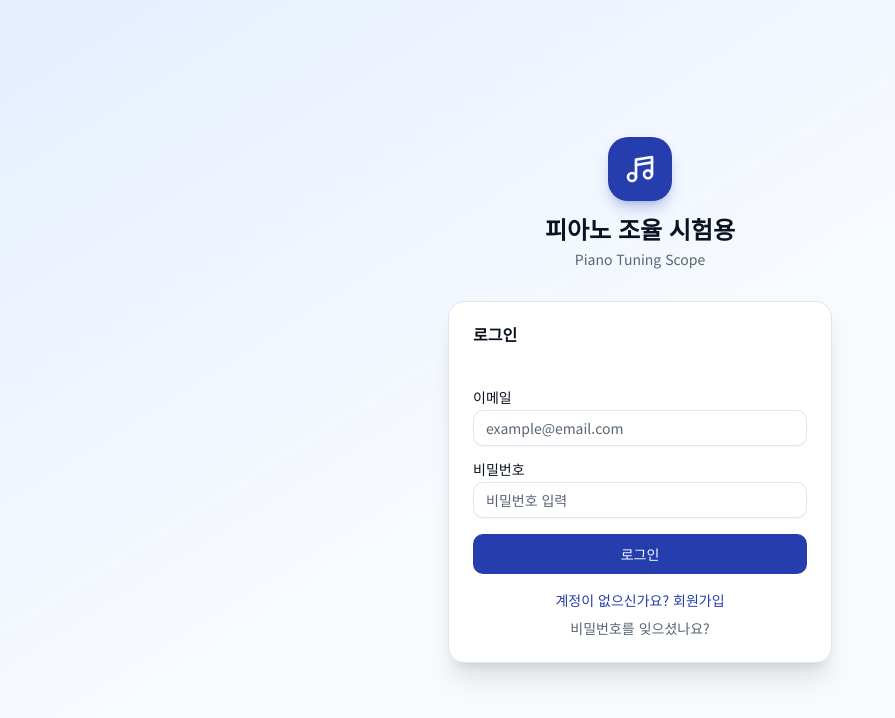
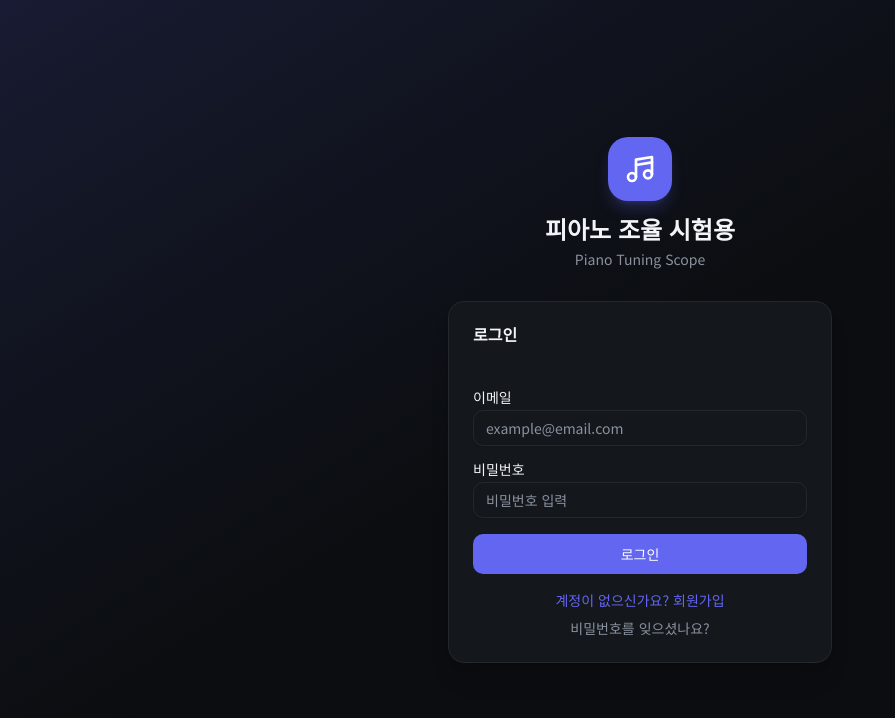
Before and after one commit to iwb0802-sketch/new-tune, a React (Vite) app in the folder packages/web/: page / in a window 1280 px wide. Shown: the top 718 px of the page, without its empty margins (0-895 px from the left). Built offline with nearby package versions, Linux system fonts and the light colour scheme.

Commit message:
시험 탭 색상 통일: Tailwind :root 토큰을 다른 탭 다크 팔레트(theme.ts)에 맞춤 (내용/마크업 변경 없음)

```diff
--- a/packages/web/src/web/styles.css
+++ b/packages/web/src/web/styles.css
@@ -81,57 +81,58 @@
 :root {
   --radius: 0.75rem;
 
-  --background: oklch(0.985 0.005 250);
-  --foreground: oklch(0.18 0.03 260);
+  /* 다른 탭(theme.ts) 다크 팔레트와 일치 — 시험 탭 색상 통일 */
+  --background: #0B0D10;
+  --foreground: #F2F4F7;
 
-  --card: oklch(1 0 0);
-  --card-foreground: oklch(0.18 0.03 260);
-  --popover: oklch(1 0 0);
-  --popover-foreground: oklch(0.18 0.03 260);
+  --card: #14171C;
+  --card-foreground: #F2F4F7;
+  --popover: #1B1F26;
+  --popover-foreground: #F2F4F7;
 
-  --primary: oklch(0.42 0.18 268);
-  --primary-foreground: oklch(0.985 0.005 250);
-  --primary-soft: oklch(0.95 0.03 268);
+  --primary: #6366F1;
+  --primary-foreground: #FFFFFF;
+  --primary-soft: rgba(99, 102, 241, 0.16);
 
-  --secondary: oklch(0.96 0.01 255);
-  --secondary-foreground: oklch(0.22 0.03 260);
-  --muted: oklch(0.96 0.01 255);
-  --muted-foreground: oklch(0.5 0.03 258);
-  --accent: oklch(0.95 0.02 268);
-  --accent-foreground: oklch(0.3 0.12 268);
+  --secondary: #1B1F26;
+  --secondary-foreground: #F2F4F7;
+  --muted: #1B1F26;
+  --muted-foreground: #8A929E;
+  --accent: #1B1F26;
+  --accent-foreground: #F2F4F7;
 
-  --destructive: oklch(0.6 0.22 27);
-  --destructive-foreground: oklch(0.985 0.005 250);
+  --destructive: #EF4444;
+  --destructive-foreground: #FFFFFF;
 
-  --border: oklch(0.92 0.01 258);
-  --input: oklch(0.92 0.01 258);
-  --ring: oklch(0.55 0.16 268);
+  --border: #232830;
+  --input: #232830;
+  --ring: #6366F1;
 
-  --precision: oklch(0.46 0.2 295);
-  --precision-foreground: oklch(0.985 0.005 250);
-  --precision-soft: oklch(0.96 0.03 295);
+  --precision: #8B5CF6;
+  --precision-foreground: #FFFFFF;
+  --precision-soft: rgba(139, 92, 246, 0.16);
 
-  --in-tune: oklch(0.62 0.16 152);
-  --in-tune-foreground: oklch(0.985 0.005 250);
-  --in-tune-soft: oklch(0.95 0.05 152);
+  --in-tune: #10B981;
+  --in-tune-foreground: #FFFFFF;
+  --in-tune-soft: rgba(16, 185, 129, 0.16);
 
-  --warn: oklch(0.74 0.16 75);
-  --warn-foreground: oklch(0.18 0.03 260);
-  --warn-soft: oklch(0.96 0.05 80);
+  --warn: #F59E0B;
+  --warn-foreground: #0B0D10;
+  --warn-soft: rgba(245, 158, 11, 0.16);
 
-  --off: oklch(0.62 0.22 27);
-  --off-foreground: oklch(0.985 0.005 250);
-  --off-soft: oklch(0.96 0.04 27);
+  --off: #EF4444;
+  --off-foreground: #FFFFFF;
+  --off-soft: rgba(239, 68, 68, 0.16);
 
-  --strobe: oklch(0.72 0.18 60);
-  --strobe-foreground: oklch(0.18 0.03 260);
+  --strobe: #F59E0B;
+  --strobe-foreground: #0B0D10;
 
-  --reference: oklch(0.74 0.16 70);
-  --reference-foreground: oklch(0.18 0.03 260);
+  --reference: #F59E0B;
+  --reference-foreground: #0B0D10;
 
-  --instrument: oklch(0.16 0.01 260);
-  --instrument-foreground: oklch(0.95 0.005 250);
-  --instrument-muted: oklch(0.5 0.02 260);
+  --instrument: #14171C;
+  --instrument-foreground: #F2F4F7;
+  --instrument-muted: #8A929E;
 
   --chart-1: var(--primary);
   --chart-2: var(--in-tune);
@@ -139,13 +140,13 @@
   --chart-4: var(--off);
   --chart-5: var(--precision);
 
-  --sidebar: oklch(0.985 0.005 250);
-  --sidebar-foreground: oklch(0.18 0.03 260);
+  --sidebar: #0B0D10;
+  --sidebar-foreground: #F2F4F7;
   --sidebar-primary: var(--primary);
   --sidebar-primary-foreground: var(--primary-foreground);
-  --sidebar-accent: oklch(0.96 0.01 255);
-  --sidebar-accent-foreground: oklch(0.22 0.03 260);
-  --sidebar-border: oklch(0.92 0.01 258);
+  --sidebar-accent: #1B1F26;
+  --sidebar-accent-foreground: #F2F4F7;
+  --sidebar-border: #232830;
   --sidebar-ring: var(--ring);
 }
 
```
